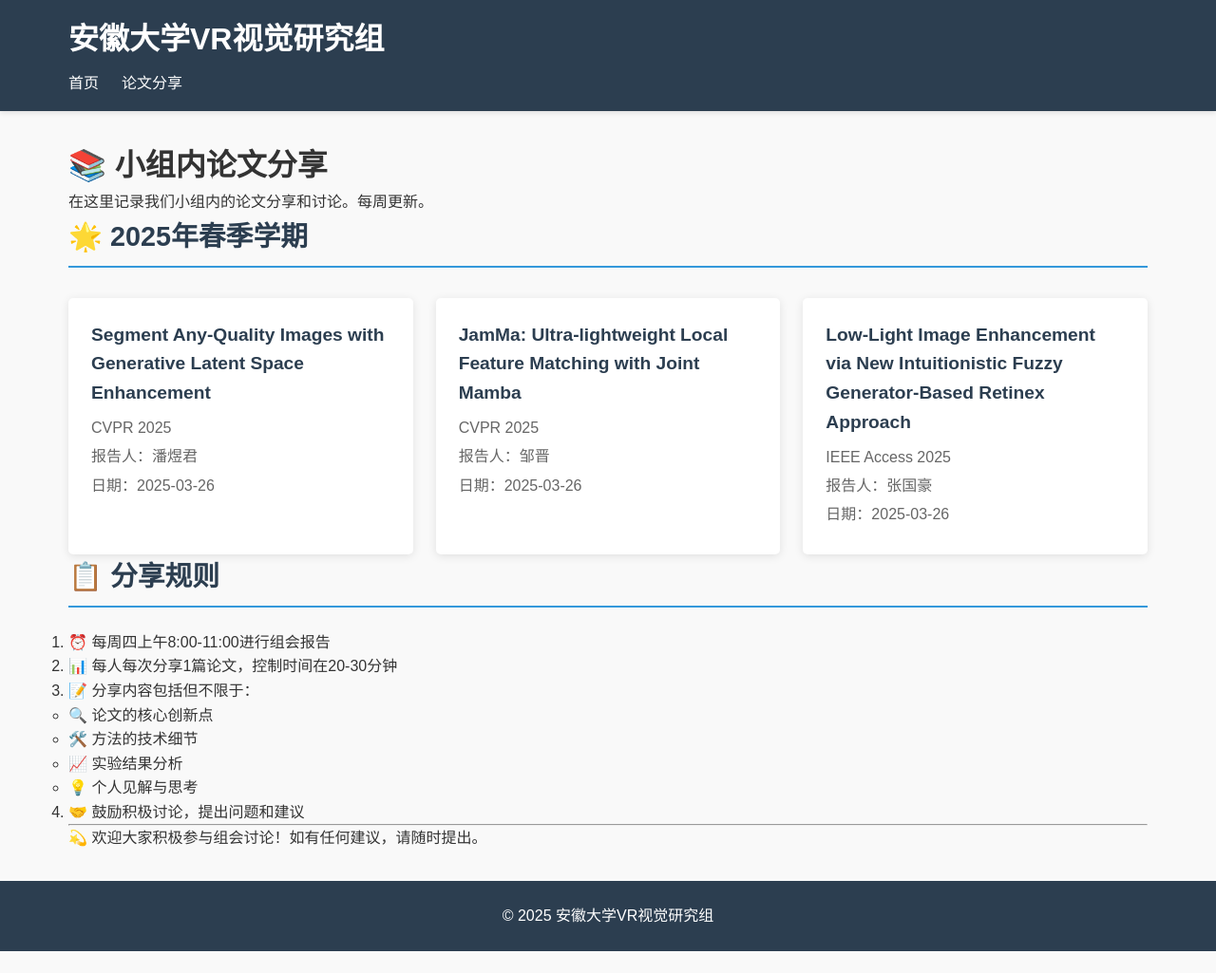
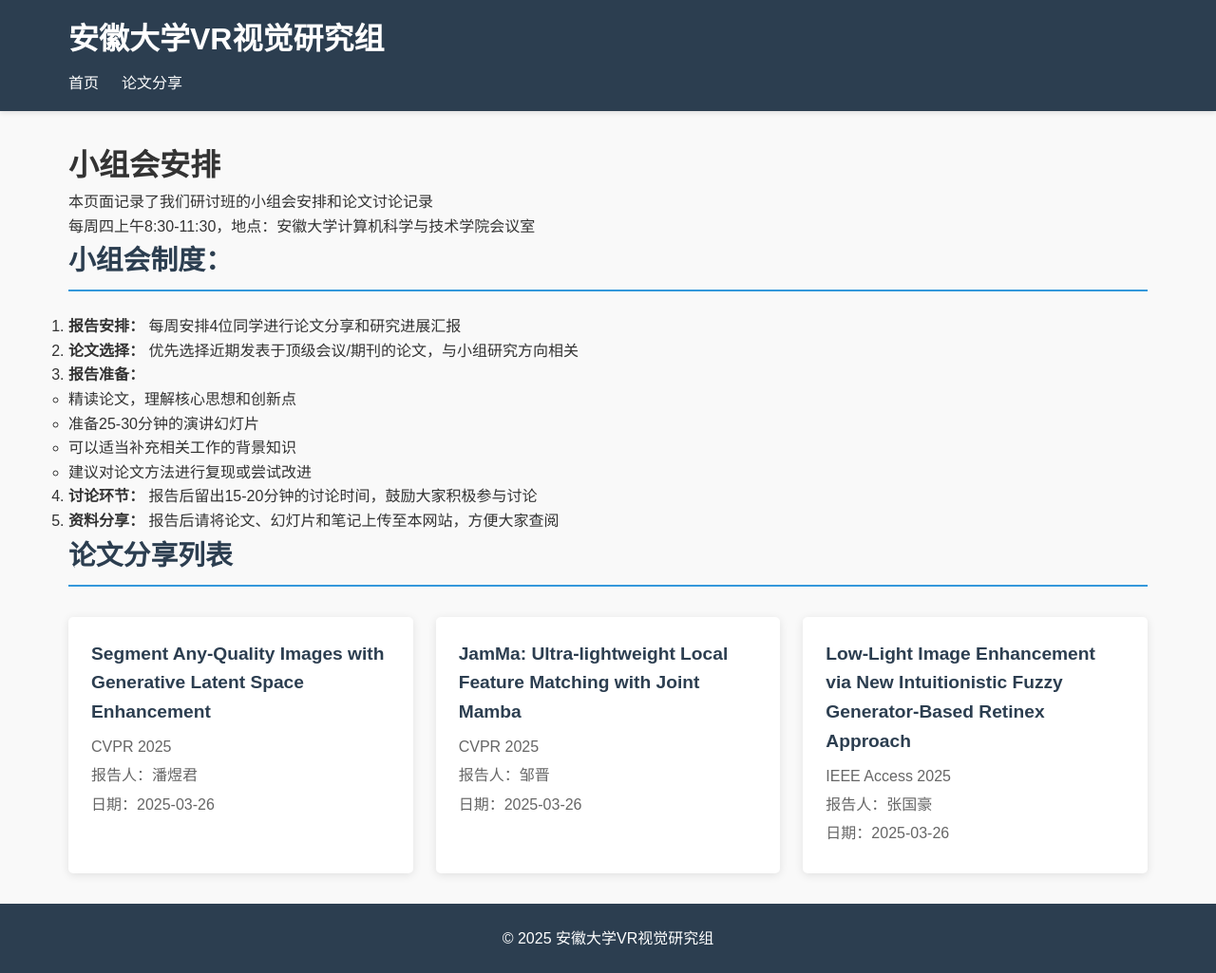
Before and after one commit to shixuan7/ahu-test, a Jekyll site: the page built from index.md, in a window 1280 px wide. Shown: the whole page at 95% size. Built offline with Jekyll 4.4.1, drawn with Linux system fonts in a browser that asks for light colours; before the commit the page ends 1002 px from its top, so only the background shows below that.

Commit message:
feat init project

```diff
--- a/index.md
+++ b/index.md
@@ -3,11 +3,31 @@ layout: default
 title: 首页
 ---
 
-# 📚 小组内论文分享
+# 小组会安排
 
-在这里记录我们小组内的论文分享和讨论。每周更新。
+本页面记录了我们研讨班的小组会安排和论文讨论记录
 
-## 🌟 2025年春季学期
+每周四上午8:30-11:30，地点：安徽大学计算机科学与技术学院会议室
+
+<div class="meeting-rules">
+  <h2>小组会制度：</h2>
+  <ol>
+    <li><strong>报告安排：</strong> 每周安排4位同学进行论文分享和研究进展汇报</li>
+    <li><strong>论文选择：</strong> 优先选择近期发表于顶级会议/期刊的论文，与小组研究方向相关</li>
+    <li><strong>报告准备：</strong>
+      <ul>
+        <li>精读论文，理解核心思想和创新点</li>
+        <li>准备25-30分钟的演讲幻灯片</li>
+        <li>可以适当补充相关工作的背景知识</li>
+        <li>建议对论文方法进行复现或尝试改进</li>
+      </ul>
+    </li>
+    <li><strong>讨论环节：</strong> 报告后留出15-20分钟的讨论时间，鼓励大家积极参与讨论</li>
+    <li><strong>资料分享：</strong> 报告后请将论文、幻灯片和笔记上传至本网站，方便大家查阅</li>
+  </ol>
+</div>
+
+## 论文分享列表
 
 <div class="paper-list" id="paper-list">
   {% for post in site.posts %}
@@ -21,18 +41,3 @@ title: 首页
   </div>
   {% endfor %}
 </div>
-
-## 📋 分享规则
-
-1. ⏰ 每周四上午8:00-11:00进行组会报告
-2. 📊 每人每次分享1篇论文，控制时间在20-30分钟
-3. 📝 分享内容包括但不限于：
-   - 🔍 论文的核心创新点
-   - 🛠️ 方法的技术细节
-   - 📈 实验结果分析
-   - 💡 个人见解与思考
-4. 🤝 鼓励积极讨论，提出问题和建议
-
----
-
-> 💫 欢迎大家积极参与组会讨论！如有任何建议，请随时提出。
```
